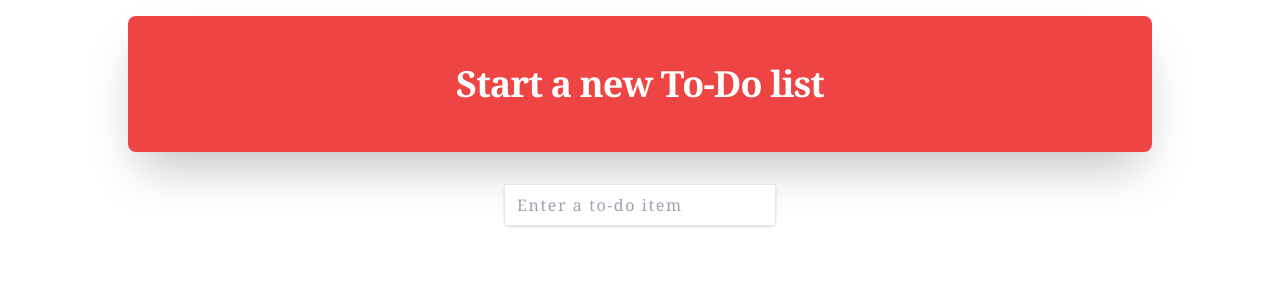
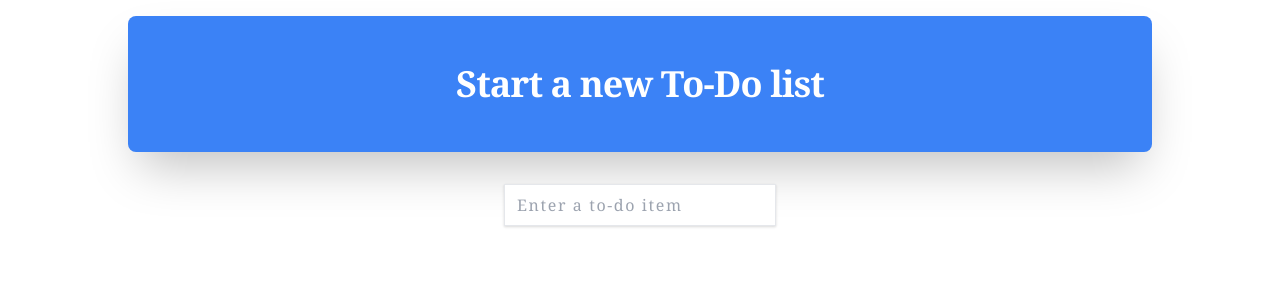
Before and after one commit to sampokuokkanen/learning-django-and-python, a Django app: page / in a window 1280 px wide. Shown: the top 300 px of the page. Run offline with Django 3.2, Linux system fonts and the light colour scheme; style sheets or scripts are compiled from the project's sources.

Commit message:
bg blue again

```diff
--- a/theme/templates/base.html
+++ b/theme/templates/base.html
@@ -18,14 +18,14 @@
 	<body class="bg-grey-lightest font-serif leading-normal tracking-normal">
 
 	<header>
-		<div class="max-w-screen-lg bg-red-500 shadow-2xl rounded-lg mx-auto text-center py-12 mt-4">
+		<div class="max-w-screen-lg bg-blue-500 shadow-2xl rounded-lg mx-auto text-center py-12 mt-4">
 			<h1 class="text-3xl leading-9 font-bold tracking-tight text-white sm:text-4xl sm:leading-10">
 			{% block header %}
 			{% endblock %}
 			</h1>
 		</div>
 		<div class="mt-8 flex justify-center">
-		<div class="inline-flex rounded-md bg-white shadow">
+		<div class="inline-flex bg-white shadow">
 			<form method="POST" action="{% block form_action %}{% endblock %}">
 				<input class="border py-2 px-3 text-grey-darkest"
 					   name="item_text" id="id_new_item" placeholder="Enter a to-do item"
```
